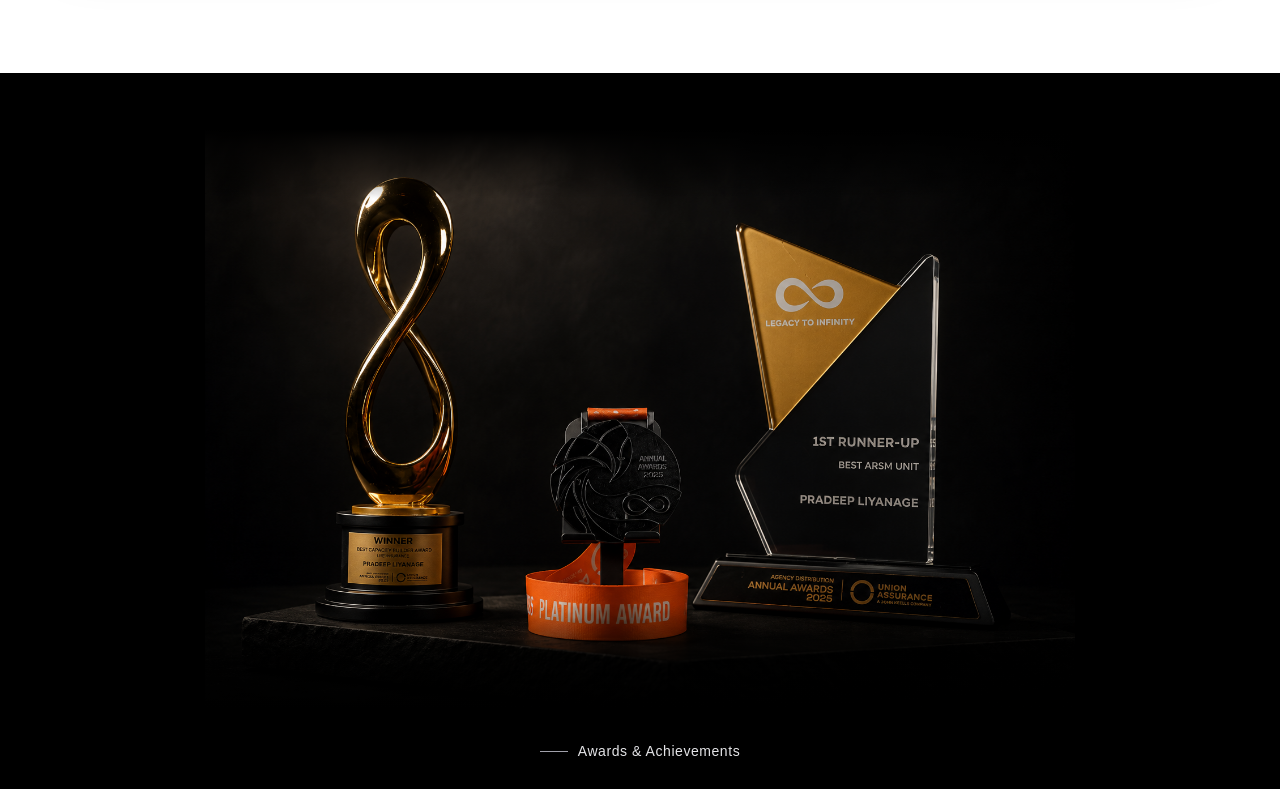
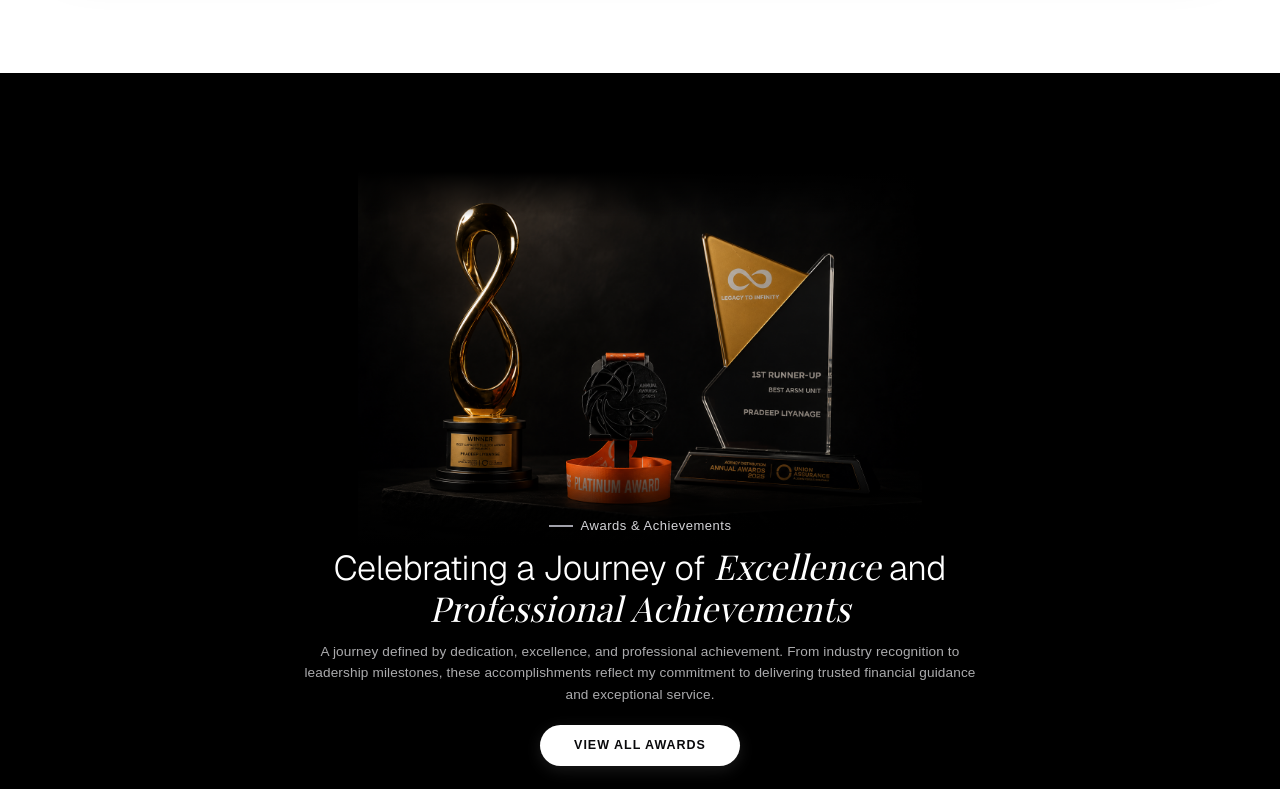
Before and after one commit to ChemyDigi/pk-web, a Next.js app: page / in a window 1280 px wide. Shown: the part 2240-3029 px from the top of the page. Built offline with nearby package versions, Linux system fonts and the light colour scheme; a web font is replaced by a local one.

Commit message:
home awards section compressed

```diff
--- a/css/home/HomeAwards.css
+++ b/css/home/HomeAwards.css
@@ -1,5 +1,6 @@
 /* ==========================================================================
    Home Awards Section Styles ("Celebrating a Journey of Excellence")
+   Compressed to be fully visible on screen without scrolling
    ========================================================================== */
 
 .home-awards-section {
@@ -7,62 +8,62 @@
   width: 100%;
   background-color: #000000;
   color: #ffffff;
-  padding-top: 2rem;
-  padding-bottom: 5.5rem;
   overflow: hidden;
-}
-
-@media (min-width: 640px) {
-  .home-awards-section {
-    padding-top: 3rem;
-    padding-bottom: 6.5rem;
-  }
+  display: flex;
+  flex-direction: column;
+  justify-content: center;
+  align-items: center;
+  padding-top: 1rem;
+  padding-bottom: 1.75rem;
+  box-sizing: border-box;
 }
 
 @media (min-width: 1024px) {
   .home-awards-section {
-    padding-top: 3.5rem;
-    padding-bottom: 8rem;
+    min-height: 100vh;
+    max-height: 100vh;
+    padding-top: 0.75rem;
+    padding-bottom: 1.25rem;
   }
 }
 
 .home-awards-container {
   width: 100%;
-  max-width: 84rem; /* 1344px */
+  max-width: 80rem; /* ~1280px */
   margin-left: auto;
   margin-right: auto;
-  padding-left: 1.5rem;
-  padding-right: 1.5rem;
+  padding-left: 1.25rem;
+  padding-right: 1.25rem;
   display: flex;
   flex-direction: column;
   align-items: center;
+  justify-content: center;
 }
 
 @media (min-width: 640px) {
   .home-awards-container {
-    padding-left: 2.5rem;
-    padding-right: 2.5rem;
-  }
-}
-
-@media (min-width: 1024px) {
-  .home-awards-container {
-    padding-left: 3.5rem;
-    padding-right: 3.5rem;
+    padding-left: 2rem;
+    padding-right: 2rem;
   }
 }
 
 /* ==========================================================================
-   Awards Hero Showcase Image
+   Awards Hero Showcase Image (Enlarged & Impactful)
    ========================================================================== */
 
 .home-awards-hero-wrapper {
   position: relative;
   width: 100%;
-  max-width: 66rem; /* ~1056px */
+  max-width: 64rem; /* ~1024px */
   display: flex;
   justify-content: center;
   align-items: center;
+}
+
+@media (min-width: 1280px) and (min-height: 850px) {
+  .home-awards-hero-wrapper {
+    max-width: 72rem; /* ~1152px */
+  }
 }
 
 .home-awards-image-card {
@@ -76,14 +77,22 @@
 .home-awards-img {
   width: 100%;
   height: auto;
-  max-height: 520px;
+  /* Enlarged so the trophies feel prominent and grand */
+  max-height: clamp(260px, 47vh, 490px);
+  max-width: 100%;
   object-fit: contain;
   display: block;
 }
 
-@media (min-width: 1024px) {
+@media (min-width: 1280px) and (min-height: 850px) {
   .home-awards-img {
-    max-height: 580px;
+    max-height: clamp(320px, 51vh, 550px);
+  }
+}
+
+@media (max-height: 740px) {
+  .home-awards-img {
+    max-height: clamp(200px, 39vh, 290px);
   }
 }
 
@@ -103,8 +112,8 @@
   bottom: 0;
   left: 0;
   right: 0;
-  height: 18%;
-  background: linear-gradient(to top, #000000 0%, rgba(0, 0, 0, 0.8) 50%, rgba(0, 0, 0, 0) 100%);
+  height: 22%;
+  background: linear-gradient(to top, #000000 0%, rgba(0, 0, 0, 0.85) 45%, rgba(0, 0, 0, 0) 100%);
   pointer-events: none;
 }
 
@@ -140,13 +149,26 @@
   align-items: center;
   text-align: center;
   width: 100%;
-  max-width: 52rem; /* ~832px */
-  margin-top: 1.5rem;
+  max-width: 48rem; /* ~768px */
+  /* Negative margin pulls text into the shadow below the trophies platform */
+  margin-top: -1.25rem;
 }
 
 @media (min-width: 640px) {
   .home-awards-content {
-    margin-top: 2rem;
+    margin-top: -1.75rem;
+  }
+}
+
+@media (min-width: 1024px) {
+  .home-awards-content {
+    margin-top: -2rem;
+  }
+}
+
+@media (max-height: 740px) {
+  .home-awards-content {
+    margin-top: -0.75rem;
   }
 }
 
@@ -155,34 +177,40 @@
   display: inline-flex;
   align-items: center;
   justify-content: center;
-  gap: 0.625rem;
-  margin-bottom: 1.125rem;
+  gap: 0.5rem;
+  margin-bottom: 0.45rem;
+}
+
+@media (min-height: 800px) {
+  .home-awards-badge {
+    margin-bottom: 0.65rem;
+  }
 }
 
 .home-awards-badge-line {
   display: inline-block;
-  width: 1.75rem; /* ~28px */
+  width: 1.5rem; /* ~24px */
   height: 1.5px;
   background-color: #a1a1aa;
 }
 
 .home-awards-badge-text {
-  font-size: 0.8125rem; /* 13px */
+  font-size: 0.75rem; /* 12px */
   font-weight: 500;
   letter-spacing: 0.04em;
-  color: #e4e4e7;
+  color: #d4d4d8;
 }
 
 @media (min-width: 640px) {
   .home-awards-badge-text {
-    font-size: 0.875rem; /* 14px */
+    font-size: 0.8125rem; /* 13px */
   }
 }
 
 /* Title Headline */
 .home-awards-title {
-  font-size: 1.875rem; /* 30px */
-  line-height: 1.25;
+  font-size: 1.5rem; /* 24px */
+  line-height: 1.2;
   font-weight: 300;
   color: #ffffff;
   letter-spacing: -0.01em;
@@ -192,15 +220,19 @@
 
 @media (min-width: 640px) {
   .home-awards-title {
-    font-size: 2.375rem; /* 38px */
-    line-height: 1.25;
+    font-size: 1.875rem; /* 30px */
   }
 }
 
 @media (min-width: 1024px) {
   .home-awards-title {
-    font-size: 2.875rem; /* 46px */
-    line-height: 1.22;
+    font-size: 2.15rem; /* ~34px */
+  }
+}
+
+@media (min-width: 1280px) and (min-height: 850px) {
+  .home-awards-title {
+    font-size: 2.45rem; /* ~39px */
   }
 }
 
@@ -208,7 +240,7 @@
   display: none;
 }
 
-@media (min-width: 768px) {
+@media (min-width: 640px) {
   .home-awards-br {
     display: inline;
   }
@@ -224,10 +256,10 @@
 
 /* Description */
 .home-awards-desc {
-  margin-top: 1.25rem;
-  max-width: 44rem; /* 704px */
-  font-size: 0.875rem; /* 14px */
-  line-height: 1.68;
+  margin-top: 0.5rem;
+  max-width: 42rem; /* ~672px */
+  font-size: 0.8125rem; /* 13px */
+  line-height: 1.55;
   font-weight: 300;
   color: rgba(228, 228, 231, 0.75);
   letter-spacing: 0.01em;
@@ -236,22 +268,30 @@
 
 @media (min-width: 640px) {
   .home-awards-desc {
-    margin-top: 1.5rem;
-    font-size: 0.9375rem; /* 15px */
-    line-height: 1.7;
+    margin-top: 0.65rem;
+    font-size: 0.85rem; /* ~13.5px */
+    line-height: 1.58;
+  }
+}
+
+@media (max-height: 740px) {
+  .home-awards-desc {
+    font-size: 0.75rem;
+    line-height: 1.45;
+    margin-top: 0.35rem;
   }
 }
 
 /* CTA Button */
 .home-awards-cta {
-  margin-top: 1.875rem;
+  margin-top: 0.875rem;
   display: flex;
   justify-content: center;
 }
 
-@media (min-width: 640px) {
+@media (min-height: 800px) {
   .home-awards-cta {
-    margin-top: 2.25rem;
+    margin-top: 1.25rem;
   }
 }
 
@@ -259,7 +299,7 @@
   display: inline-flex;
   align-items: center;
   justify-content: center;
-  padding: 0.75rem 2rem;
+  padding: 0.6rem 1.85rem;
   background-color: #ffffff;
   color: #09090b;
   font-size: 0.75rem; /* 12px */
@@ -274,8 +314,8 @@
 
 @media (min-width: 640px) {
   .home-awards-btn {
-    padding: 0.8125rem 2.25rem;
-    font-size: 0.8125rem; /* 13px */
+    padding: 0.6875rem 2.1rem;
+    font-size: 0.78125rem; /* 12.5px */
   }
 }
 
```
